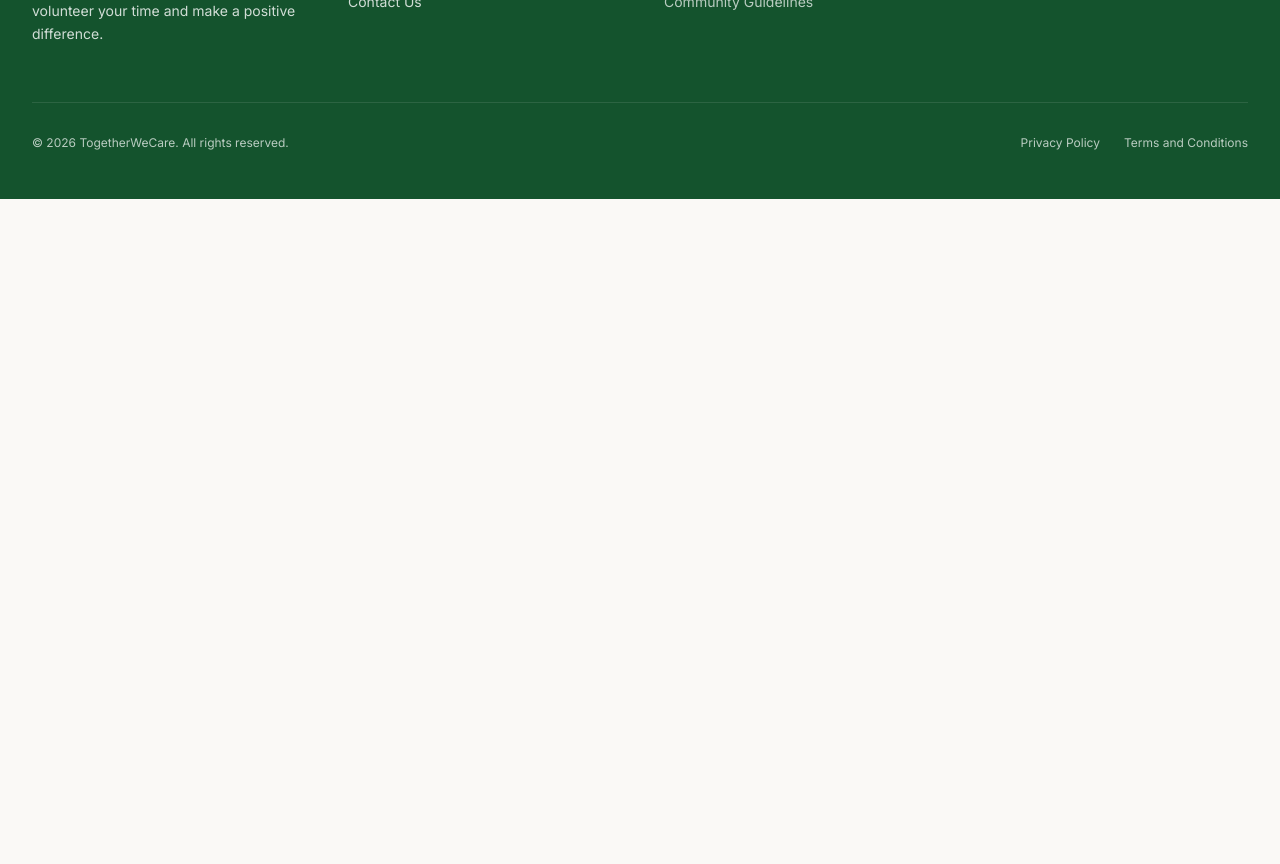
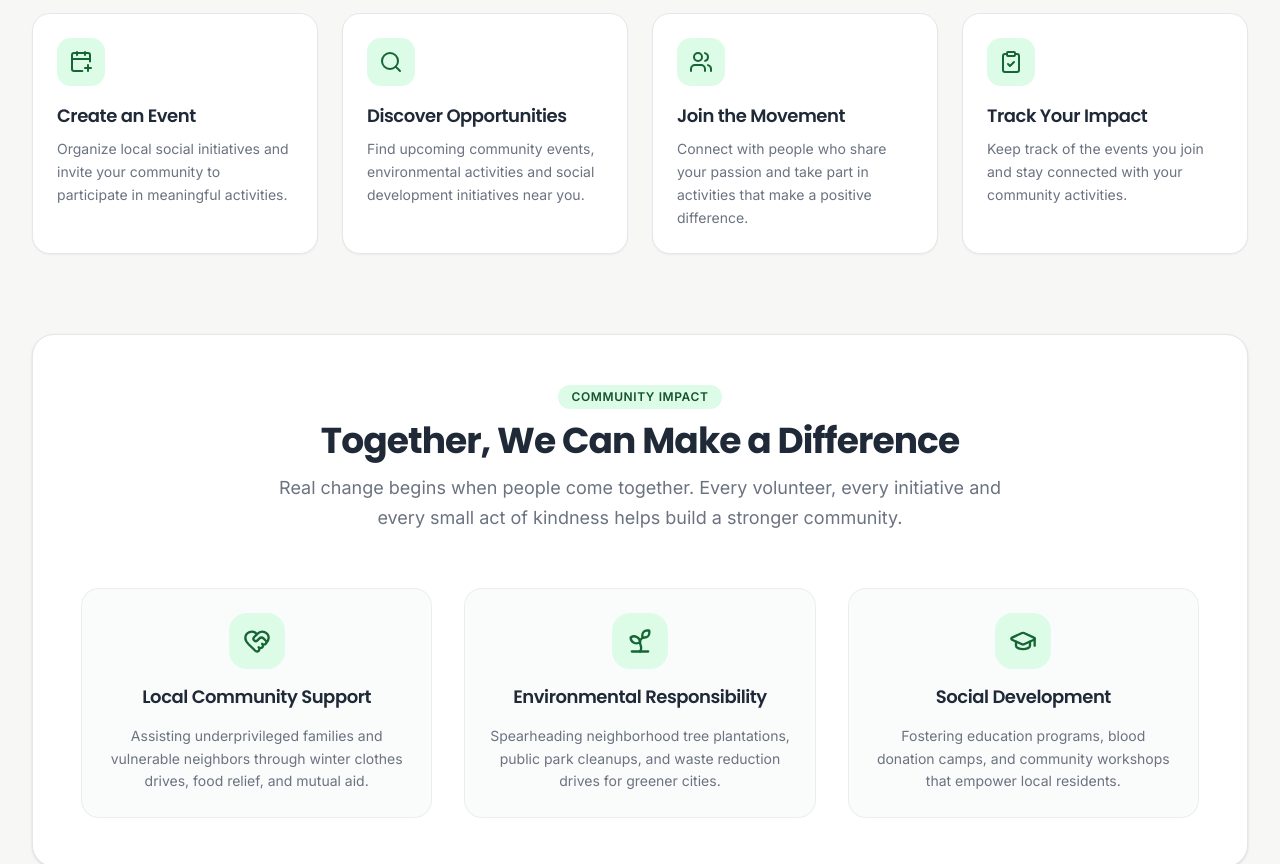
Before and after one commit to iRfANhAiDeRABiR/b14-A-008-client, a Next.js app: page / in a window 1280 px wide. Shown: the part 1100-1964 px from the top of the page. Before the commit the page ends 1299 px from the top, so only its background shows below. Built offline with nearby package versions, Linux system fonts and the light colour scheme.

Commit message:
Added community features section

```diff
--- a/src/app/page.tsx
+++ b/src/app/page.tsx
@@ -1,9 +1,11 @@
 import { HeroSection } from "@/components/home/hero-section"
+import { FeaturesSection } from "@/components/home/features-section"
 
 export default function Home() {
   return (
     <main className="min-h-screen">
       <HeroSection />
+      <FeaturesSection />
     </main>
   )
 }
--- /dev/null
+++ b/src/components/home/features-section.tsx
@@ -0,0 +1,139 @@
+import * as React from "react"
+import {
+  CalendarPlus,
+  Search,
+  Users,
+  ClipboardCheck,
+  HeartHandshake,
+  Sprout,
+  GraduationCap,
+} from "lucide-react"
+import { Container } from "@/components/shared/container"
+import { SectionHeading } from "@/components/shared/section-heading"
+import { SectionWrapper } from "@/components/shared/section-wrapper"
+
+export function FeaturesSection() {
+  const features = [
+    {
+      title: "Create an Event",
+      description:
+        "Organize local social initiatives and invite your community to participate in meaningful activities.",
+      icon: CalendarPlus,
+    },
+    {
+      title: "Discover Opportunities",
+      description:
+        "Find upcoming community events, environmental activities and social development initiatives near you.",
+      icon: Search,
+    },
+    {
+      title: "Join the Movement",
+      description:
+        "Connect with people who share your passion and take part in activities that make a positive difference.",
+      icon: Users,
+    },
+    {
+      title: "Track Your Impact",
+      description:
+        "Keep track of the events you join and stay connected with your community activities.",
+      icon: ClipboardCheck,
+    },
+  ]
+
+  const impactHighlights = [
+    {
+      title: "Local Community Support",
+      description:
+        "Assisting underprivileged families and vulnerable neighbors through winter clothes drives, food relief, and mutual aid.",
+      icon: HeartHandshake,
+    },
+    {
+      title: "Environmental Responsibility",
+      description:
+        "Spearheading neighborhood tree plantations, public park cleanups, and waste reduction drives for greener cities.",
+      icon: Sprout,
+    },
+    {
+      title: "Social Development",
+      description:
+        "Fostering education programs, blood donation camps, and community workshops that empower local residents.",
+      icon: GraduationCap,
+    },
+  ]
+
+  return (
+    <SectionWrapper variant="muted">
+      <Container className="space-y-16 sm:space-y-20">
+        <div className="space-y-12">
+          <SectionHeading
+            badge="Platform Features"
+            title="Small Actions, Meaningful Impact"
+            subtitle="Making community service easier, more accessible and more meaningful for everyone."
+          />
+
+          <div className="grid grid-cols-1 sm:grid-cols-2 lg:grid-cols-4 gap-6">
+            {features.map((feature) => {
+              const Icon = feature.icon
+              return (
+                <div
+                  key={feature.title}
+                  className="group relative flex flex-col justify-between rounded-2xl border border-border bg-card p-6 shadow-xs transition-all duration-300 hover:-translate-y-1 hover:shadow-md"
+                >
+                  <div className="space-y-4">
+                    <div className="flex size-12 items-center justify-center rounded-xl bg-secondary text-primary transition-transform duration-300 group-hover:scale-110">
+                      <Icon className="size-6" />
+                    </div>
+                    <div className="space-y-2">
+                      <h3 className="font-heading text-lg font-semibold text-foreground">
+                        {feature.title}
+                      </h3>
+                      <p className="text-sm text-muted-foreground leading-relaxed">
+                        {feature.description}
+                      </p>
+                    </div>
+                  </div>
+                </div>
+              )
+            })}
+          </div>
+        </div>
+
+        <div className="rounded-3xl border border-border bg-card p-8 sm:p-12 shadow-sm space-y-10">
+          <div className="text-center max-w-3xl mx-auto space-y-3">
+            <span className="inline-flex items-center rounded-full bg-secondary px-3.5 py-1 text-xs font-semibold uppercase tracking-wider text-secondary-foreground">
+              Community Impact
+            </span>
+            <h2 className="font-heading text-2xl sm:text-3xl lg:text-4xl font-bold tracking-tight text-foreground">
+              Together, We Can Make a Difference
+            </h2>
+            <p className="text-base sm:text-lg text-muted-foreground leading-relaxed">
+              Real change begins when people come together. Every volunteer, every initiative and every small act of kindness helps build a stronger community.
+            </p>
+          </div>
+
+          <div className="grid grid-cols-1 md:grid-cols-3 gap-6 sm:gap-8 pt-4">
+            {impactHighlights.map((highlight) => {
+              const Icon = highlight.icon
+              return (
+                <div
+                  key={highlight.title}
+                  className="flex flex-col items-center text-center p-6 rounded-2xl bg-muted/40 border border-border/70 space-y-3.5 transition-colors hover:border-primary/30"
+                >
+                  <div className="flex size-14 items-center justify-center rounded-2xl bg-secondary text-primary">
+                    <Icon className="size-7" />
+                  </div>
+                  <h3 className="font-heading text-lg font-semibold text-foreground">
+                    {highlight.title}
+                  </h3>
+                  <p className="text-sm text-muted-foreground leading-relaxed">
+                    {highlight.description}
+                  </p>
+                </div>
+              )
+            })}
+          </div>
+        </div>
+      </Container>
+    </SectionWrapper>
+  )
+}
```
